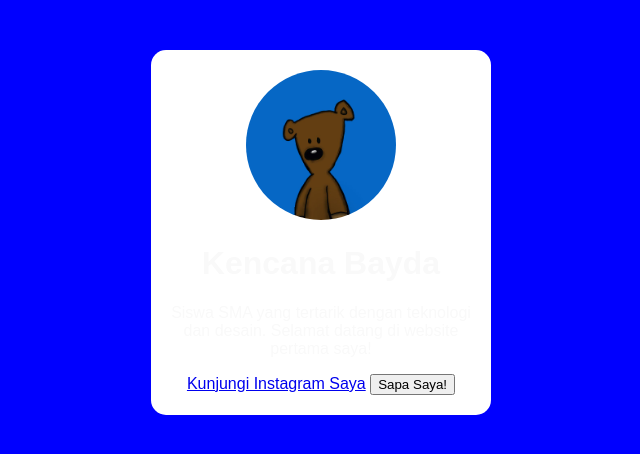
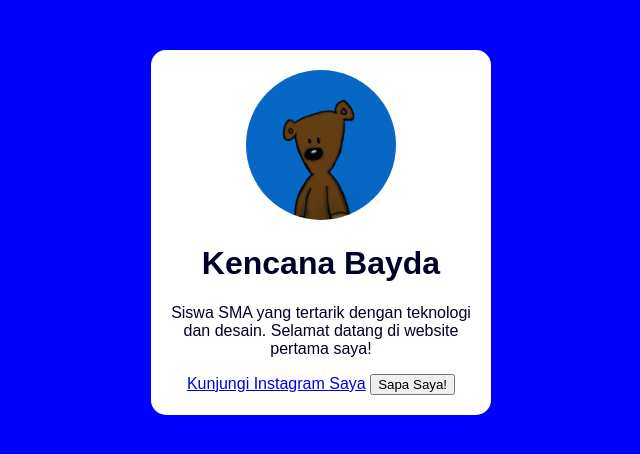
Before and after one commit to kencanabayda-glitch/pelatihanTIK, a plain HTML site: page index.html in a window 1280 px wide. Shown: the whole page, without its empty margins (319-959 px from the left). Drawn offline with Linux system fonts and the light colour scheme.

Commit message:
Update style.css

```diff
--- a/style.css
+++ b/style.css
@@ -1,7 +1,7 @@
 body {
   background-color: #0000ff; /* Warna biru elektrik*/
   font-family: Arial, sans-serif; /* Jenis huruf yang bersih dan mudah dibaca */
-  color: #f9f9f9; /* Warna teks utama (Putih) */
+  color: #000028; /* Warna teks utama (biru tua) */
 }
 
 .kartu-profil {
```
